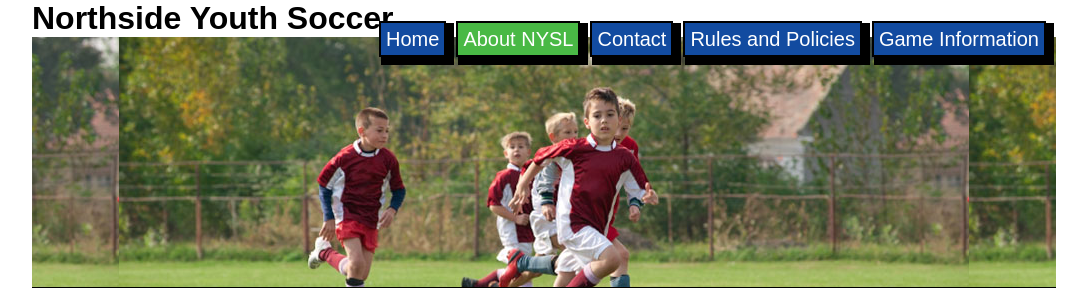
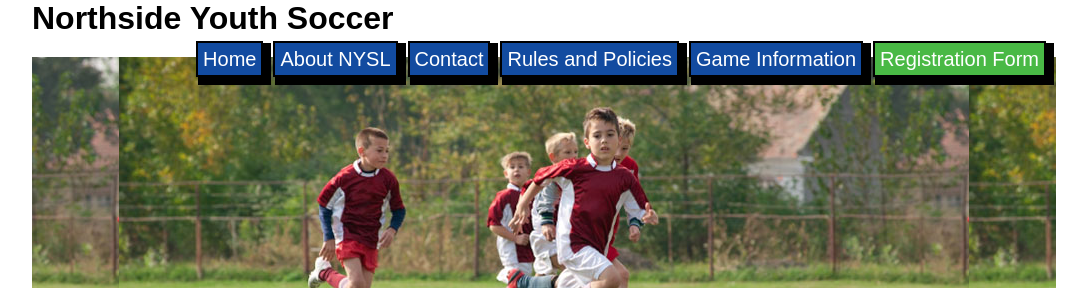
Before and after one commit to JhurgenMrz/MindHub, a plain HTML site: page InitialWebsite-4-forms/registration.html in a window 1280 px wide. Shown: the top 288 px of the page, without its empty margins (96-1183 px from the left). Drawn offline with Linux system fonts and the light colour scheme.

Commit message:
Form and maps ready

```diff
--- a/InitialWebsite-4-forms/nysl.css
+++ b/InitialWebsite-4-forms/nysl.css
@@ -14,6 +14,10 @@ body{
     max-width: 1024px;
     margin: auto;
 }
+.main h1{
+    margin-bottom: 20px;
+}
+
 .hero {
     /* border: 1px solid red; */
     width: 100%;
--- a/InitialWebsite-4-forms/registration.html
+++ b/InitialWebsite-4-forms/registration.html
@@ -20,7 +20,7 @@
                                     <a href="./index.html">Home</a>
                                 </li>
                                 <li>
-                                <a class="selected" href="./about.html">About NYSL</a>
+                                    <a href="./about.html">About NYSL</a>
                                 </li>
                                 <li>
                                     <a href="./contact.html">Contact</a>
@@ -30,6 +30,9 @@
                                 </li>
                                 <li>
                                     <a href="./game_info.html">Game Information</a>
+                                </li>
+                                <li>
+                                    <a class="selected" href="./registration.html"> Registration Form</a>
                                 </li>
                         </ul>
                     </nav>
```
Also changed, not shown: InitialWebsite-4-forms/about.html (+3 -0 lines), InitialWebsite-4-forms/contact.html (+4 -1 lines), InitialWebsite-4-forms/game_info.html (+3 -0 lines), InitialWebsite-4-forms/rules.html (+3 -0 lines). Lines whose indentation alone changed are shown as unchanged.
